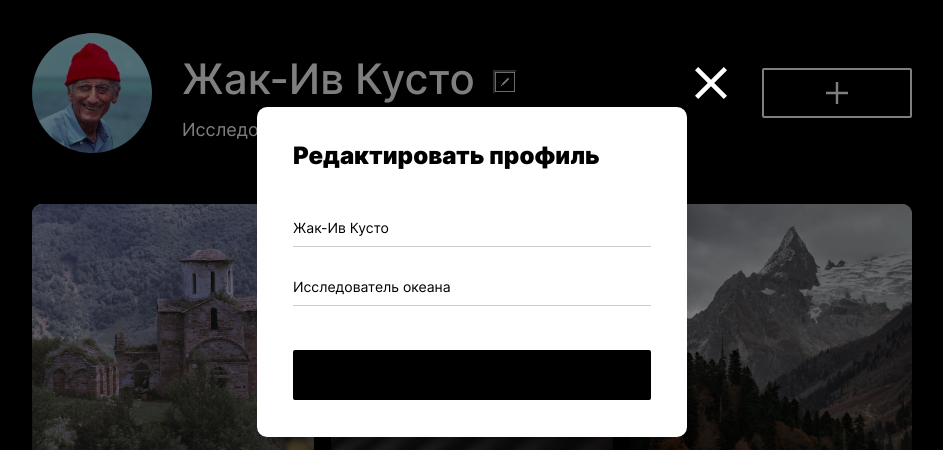
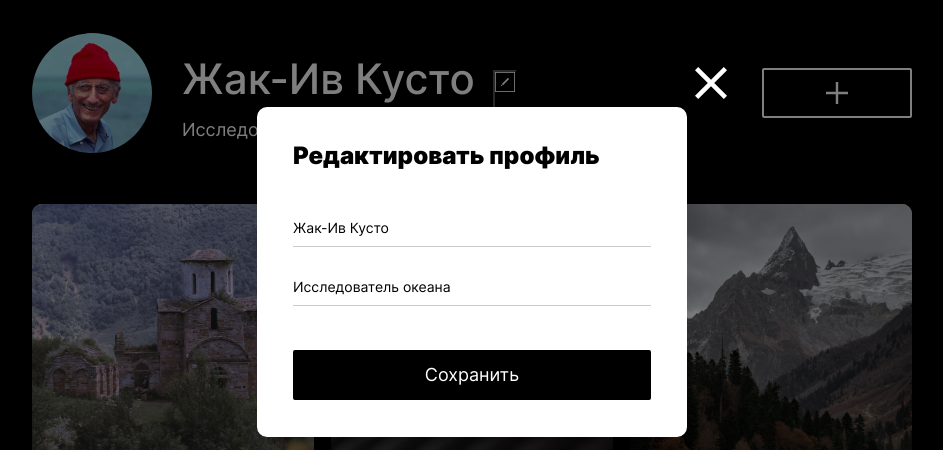
Before and after one commit to TheNovich1/mesto, a plain HTML site: page index.html in a window 1280 px wide. Both pictures are taken after a click on the button 672 px from the left and 209 px from the top of the page. Shown: the part 128-578 px from the top of the page, without its empty margins (168-1111 px from the left). Drawn offline with Linux system fonts and the light colour scheme.

Commit message:
fix: editor-button

```diff
--- a/blocks/profile/__editor-button/profile__editor-button.css
+++ b/blocks/profile/__editor-button/profile__editor-button.css
@@ -1,8 +1,8 @@
 .profile__editor-button {
   background: url(../../../images/__Edit-Button.svg) 0 0 no-repeat;
   background-size: contain;
-  width: 24px;
-  height: 24px;
+  min-width: 24px;
+  min-height: 24px;
   margin: 37px 0 0 0;
   cursor: pointer;
   transition: opacity 0.3s linear;
--- a/index.html
+++ b/index.html
@@ -136,8 +136,9 @@
           <button
             type="submit"
             class="popup__button popup__button_value_submit"
-            name="submit-button"
-            value="Сохранить"></button>
+            name="submit-button">
+            Сохранить
+          </button>
           <button
             type="button"
             class="popup__button popup__button_value_close"
```
